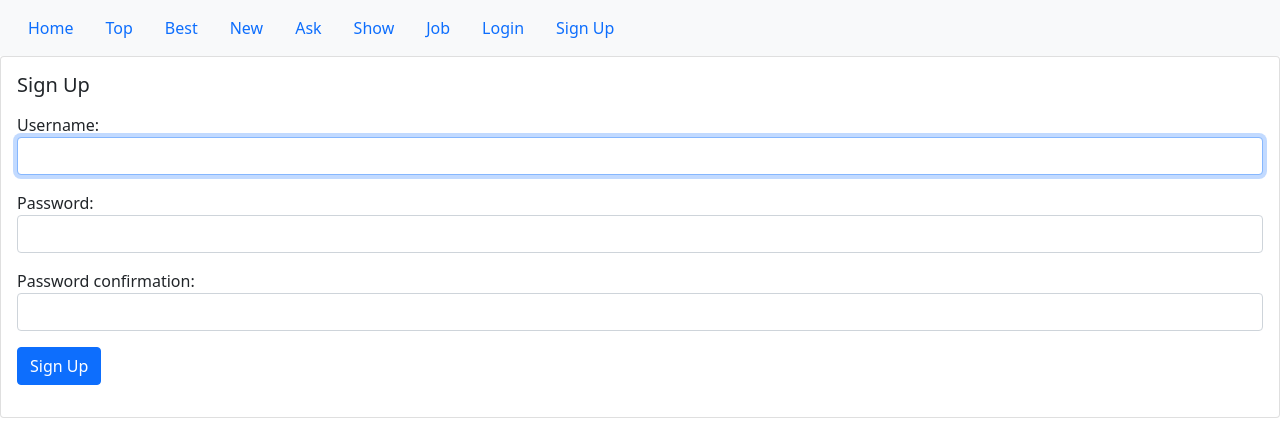
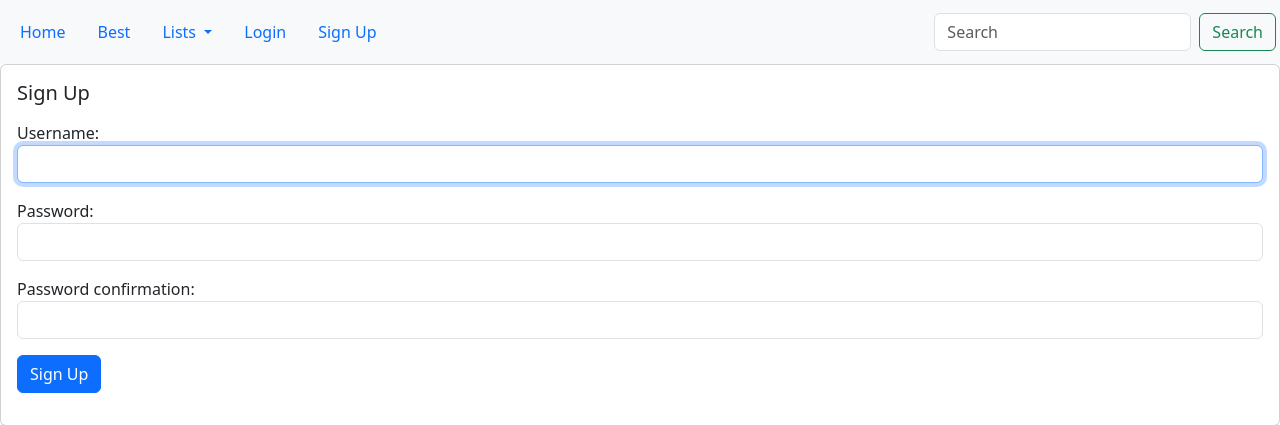
Before and after one commit to abdelkaderamar/hnr, a Django app: page /accounts/signup in a window 1280 px wide. Shown: the top 425 px of the page. Run offline with Django 4.2, Linux system fonts and the light colour scheme; some libraries are stand-ins or nearby versions.

Commit message:
Reformat main menu

```diff
--- a/hnr/settings.py
+++ b/hnr/settings.py
@@ -42,6 +42,7 @@ INSTALLED_APPS = [
     'django.contrib.staticfiles',
     'feed.apps.FeedConfig',
     'accounts.apps.AccountsConfig',
+    'bootstrap5',
 ]
 
 MIDDLEWARE = [
--- a/templates/base.html
+++ b/templates/base.html
@@ -1,15 +1,18 @@
 {% load static %}
 
-<html lang="en">
-
+<!DOCTYPE html>
+<html>
 <head>
-  <meta charset="utf-8">
   <title>Hackernews Reader</title>
   <meta name="Hackernews Reader" content="">
   <meta name="Abdelkader Amar" content="">
   <meta name="viewport" content="width=device-width, initial-scale=1">
-  <link href="https://cdn.jsdelivr.net/npm/bootstrap@5.0.2/dist/css/bootstrap.min.css" rel="stylesheet"
-  integrity="sha384-EVSTQN3/azprG1Anm3QDgpJLIm9Nao0Yz1ztcQTwFspd3yD65VohhpuuCOmLASjC" crossorigin="anonymous">
+
+  <meta charset="utf-8">
+  <meta name="viewport" content="width=device-width, initial-scale=1, shrink-to-fit=no">
+  {% load bootstrap5 %}
+  {% bootstrap_css %}
+  {% bootstrap_javascript %}
   <link href="{% static 'css/hnr.css' %}" rel="stylesheet" type="text/css">
   <script src="https://kit.fontawesome.com/3194773cc3.js" crossorigin="anonymous"></script>
   <link rel="stylesheet" href="https://fonts.googleapis.com/css2?family=Crimson+Pro">
@@ -17,30 +20,66 @@
 
 <body>
   <nav class="navbar navbar-expand-lg navbar-light bg-light">
-    <div class="container-fluid col-12">
-      <ul class="nav">
-      <a class="nav-link" href="{% url 'feed:index' %}">Home</a>
-      <a class="nav-link" href="{% url 'feed:top_stories' %}">Top</a>
-      <a class="nav-link" href="{% url 'feed:best_stories' %}">Best</a>
-      <a class="nav-link" href="{% url 'feed:new_stories' %}">New</a>
-      <a class="nav-link" href="{% url 'feed:ask_stories' %}">Ask</a>
-      <a class="nav-link" href="{% url 'feed:show_stories' %}">Show</a>
-      <a class="nav-link" href="{% url 'feed:job_stories' %}">Job</a>
+    <div class="container-fluid p-1">
+    <div class="collapse navbar-collapse" id="navbarSupportedContent">
+
+    <ul class="nav bg-light me-auto">
+      <li class="nav-item"><a class="nav-link" href="{% url 'feed:index' %}">Home</a></li>
+      <li class="nav-item"><a class="nav-link" href="{% url 'feed:best_stories' %}">Best</a></li>
+      <li class="nav-item dropdown">
+        <a class="nav-link dropdown-toggle" href="#" id="navbarDropdown" role="button" data-bs-toggle="dropdown" aria-expanded="false">
+          Lists
+        </a>
+        <ul class="dropdown-menu" aria-labelledby="navbarDropdown">
+          <li class="nav-item"><a class="nav-link" href="{% url 'feed:top_stories' %}">Top</a></li>
+          <li><a class="nav-link" href="{% url 'feed:new_stories' %}">New</a></li>
+          <li><a class="nav-link" href="{% url 'feed:ask_stories' %}">Ask</a></li>
+          <li><a class="nav-link" href="{% url 'feed:show_stories' %}">Show</a></li>
+          <li><a class="nav-link" href="{% url 'feed:job_stories' %}">Job</a></li>
+          <li><hr class="dropdown-divider"></li>
+        </ul>
+      </li>
       {% if user.is_authenticated %}
-      <a class="nav-link" href="{% url 'feed:saved' %}">Saved</a>
-      <a class="nav-link" href="{% url 'feed:hidden' %}">Hidden</a>
-      {% for key in user_keywords %}
-        <a class="nav-link" href="{% url 'feed:custom_stories' key %}">{{key}}</a>
-      {% endfor %}
-      <a class="nav-link" href="{% url 'accounts:user_profile' %}">Profile</a>
-      <a class="nav-link" href="{% url 'accounts:logout' %}">Logout ({{ user.username }})</a>
+      <li class="nav-item dropdown">
+        <a class="nav-link dropdown-toggle" href="#" id="navbarDropdown" role="button" data-bs-toggle="dropdown" aria-expanded="false">
+          Personal
+        </a>
+        <ul class="dropdown-menu" aria-labelledby="navbarDropdown">
+          <li><a class="nav-link" href="{% url 'feed:saved' %}">Saved</a></li>
+          <li><a class="nav-link" href="{% url 'feed:hidden' %}">Hidden</a></li>
+        </ul>
+      </li>
+      <li class="nav-item dropdown">
+        <a class="nav-link dropdown-toggle" href="#" id="navbarDropdown" role="button" data-bs-toggle="dropdown" aria-expanded="false">
+          Keywords
+        </a>
+        <ul class="dropdown-menu" aria-labelledby="navbarDropdown">
+        {% for key in user_keywords %}
+        <li><a class="nav-link" href="{% url 'feed:custom_stories' key %}">{{key}}</a></li>
+        {% endfor %}
+        </ul>
+      </li>
+      <li class="nav-item"><a class="nav-link" href="{% url 'accounts:user_profile' %}">Profile</a></li>
+      <li class="nav-item"><a class="nav-link" href="{% url 'accounts:logout' %}">Logout ({{ user.username }})</a></li>
       {% else %}
-      <a class="nav-link" href="{% url 'accounts:login' %}">Login</a>
-      <a class="nav-link" href="{% url 'accounts:signup' %}">Sign Up</a>
+      <li class="nav-item"><a class="nav-link" href="{% url 'accounts:login' %}">Login</a></li>
+      <li class="nav-item"><a class="nav-link" href="{% url 'accounts:signup' %}">Sign Up</a></li>
       {% endif %}
-      </ul>
-    </div>
+    </ul>
+    <ul class="nav bg-light">
+      <li class="nav-item">
+        <form class="d-flex" action="{% url 'feed:index' %}" method="POST">
+            {% csrf_token %}
+            <input class="form-control me-2" type="search" placeholder="Search" aria-label="Search"
+                name="keyword" value="{{keyword}}">
+          <button class="btn btn-outline-success" type="submit">Search</button>
+        </form>
+      </li>
+    </ul>
+   </div>
+  </div>
   </nav>
+
   {% block content %}
   {% endblock content %}
   <script type="text/javascript" src="{% static 'js/hn.js' %}"></script>
```
